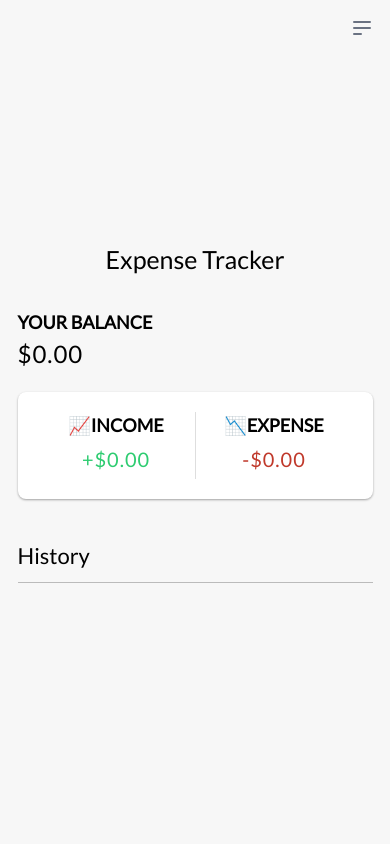
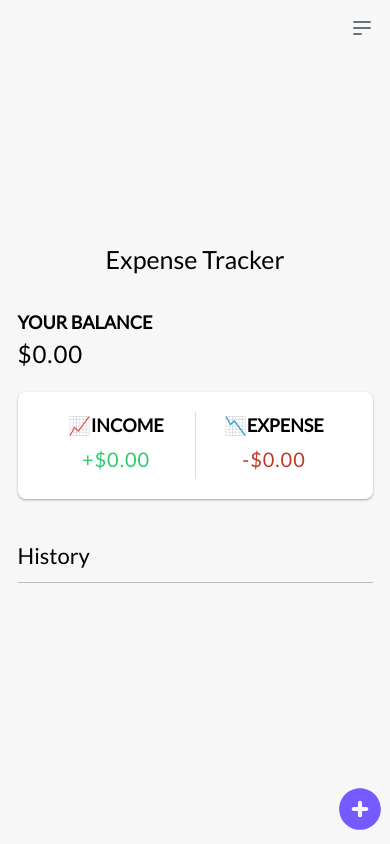
Before and after one commit to loyfortune/expense-tracker, a React (Vite) app: page / in a window 390 px wide. Built offline with nearby package versions, Linux system fonts and the light colour scheme.

Commit message:
Modify responsiveness, intoduce add button on dashboard page

```diff
--- a/src/App.css
+++ b/src/App.css
@@ -246,3 +246,13 @@ input[type="number"] {
 .rotate {
   transform: rotate(180deg);
 }
+
+.add-btn {
+  position: fixed;
+  bottom: 10px;
+  right: 5px;
+  width: 50px;
+  height: 50px;
+  color: #765aff;
+  cursor: pointer;
+}
--- a/src/components/dashboardPage/Dashboard.tsx
+++ b/src/components/dashboardPage/Dashboard.tsx
@@ -5,9 +5,14 @@ import { NavLink } from 'react-router';
 export function Dashboard() {
   const dashboardRef = useRef<HTMLDivElement>(null);
 
-  function displayDashboard(){
+  function toggleDashboardDisplay(){
     const dashboardElement = dashboardRef.current;
     dashboardElement!.classList.toggle('dashboard');
+  }
+
+    function displayDashboard(){
+    const dashboardElement = dashboardRef.current;
+    dashboardElement!.classList.add('dashboard');
   }
 
     return(
@@ -39,7 +44,7 @@ export function Dashboard() {
           <span>Support</span></NavLink>
       </div>
     </div>
-    <button onClick={displayDashboard} className="absolute right-4 top-4 text-gray-500 focus:outline-none lg:hidden cursor-pointer"
+    <button onClick={toggleDashboardDisplay} className="absolute right-4 top-4 text-gray-500 focus:outline-none lg:hidden cursor-pointer"
           >
             <svg
               className="w-6 h-6"
@@ -56,6 +61,12 @@ export function Dashboard() {
               ></path>
             </svg>
           </button>
+                  <div className="add-btn" onClick={displayDashboard}>
+        <svg xmlns="http://www.w3.org/2000/svg" width="50px" height="50px" viewBox="0 0 24 24">
+	    <path d="M0 0h24v24H0z" fill="none" />
+	    <path fill="currentColor" fill-rule="evenodd" d="M2 11.999c0-5.523 4.477-10 10-10s10 4.477 10 10s-4.477 10-10 10s-10-4.477-10-10M12 8a1 1 0 0 1 1 1v2h2a1 1 0 1 1 0 2h-2v2a1 1 0 1 1-2 0v-2H9a1 1 0 1 1 0-2h2V9a1 1 0 0 1 1-1" clip-rule="evenodd" />
+        </svg>
+        </div>
       </>
     );
 }
--- a/src/components/expense/Expense.tsx
+++ b/src/components/expense/Expense.tsx
@@ -105,8 +105,9 @@ export function Expense() {
               ></path>
             </svg>
           </button>
+          <div className='my-7.5 mx-auto w-75 sm:w-100 md:w-112.5'>
           <h2 className="header">Expense Tracker</h2>
-                  <div className="bg-white p-4 rounded-sm shadow-sm shadow-neutral-400 flex items-center justify-center my-5 mx-0 w-sm lg:w-md">
+                  <div className="bg-white p-4 rounded-sm shadow-sm shadow-neutral-400 flex items-center justify-center my-5 w-full">
             <div>
                 <h4>Total Expense</h4>
                 <p id="money-minus" className="money minus">-${totalExpense}</p>
@@ -146,6 +147,7 @@ export function Expense() {
                   </div>
                 <button className="btn">Add transaction</button>
               </form>
+              </div>
       </>
     )
 }
--- a/src/components/income/Income.tsx
+++ b/src/components/income/Income.tsx
@@ -108,8 +108,9 @@ export function Income() {
               ></path>
             </svg>
           </button>
+          <div className='my-7.5 mx-auto w-75 sm:w-100 md:w-112.5'>
         <h2 className="header">Expense Tracker</h2>
-        <div className="bg-white p-4 rounded-sm shadow-sm shadow-neutral-400 flex items-center justify-center my-5 mx-0 w-sm lg:w-md">
+        <div className="bg-white p-4 rounded-sm shadow-sm shadow-neutral-400 flex items-center justify-center my-5 mx-0 w-full">
             <div>
                 <h4>Total Income</h4>
                 <p id="money-plus" className="money plus">+${totalIncome}</p>
@@ -149,6 +150,7 @@ export function Income() {
                   </div>
                 <button className="btn">Add transaction</button>
               </form>
+              </div>
       </>
     )
 }
```
